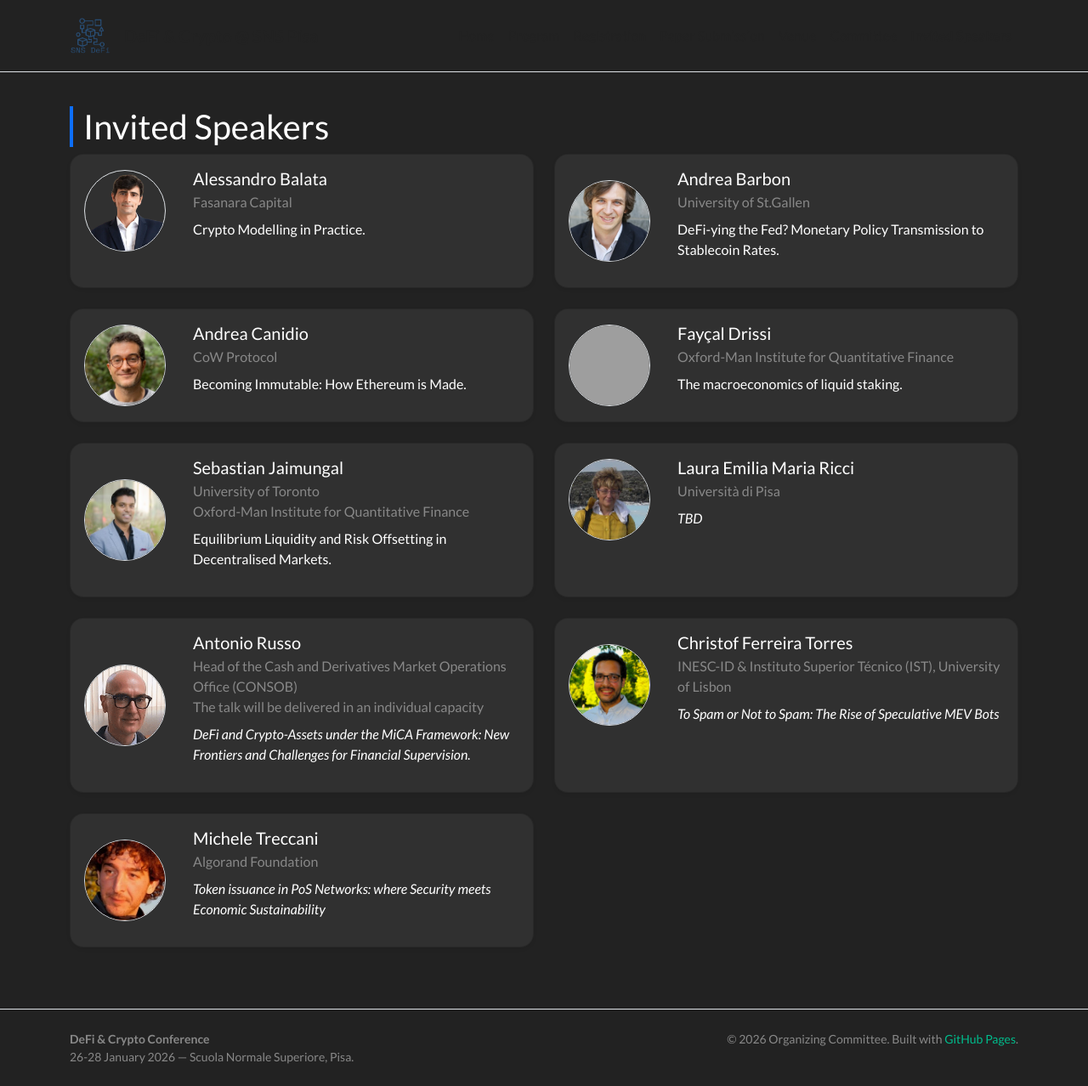
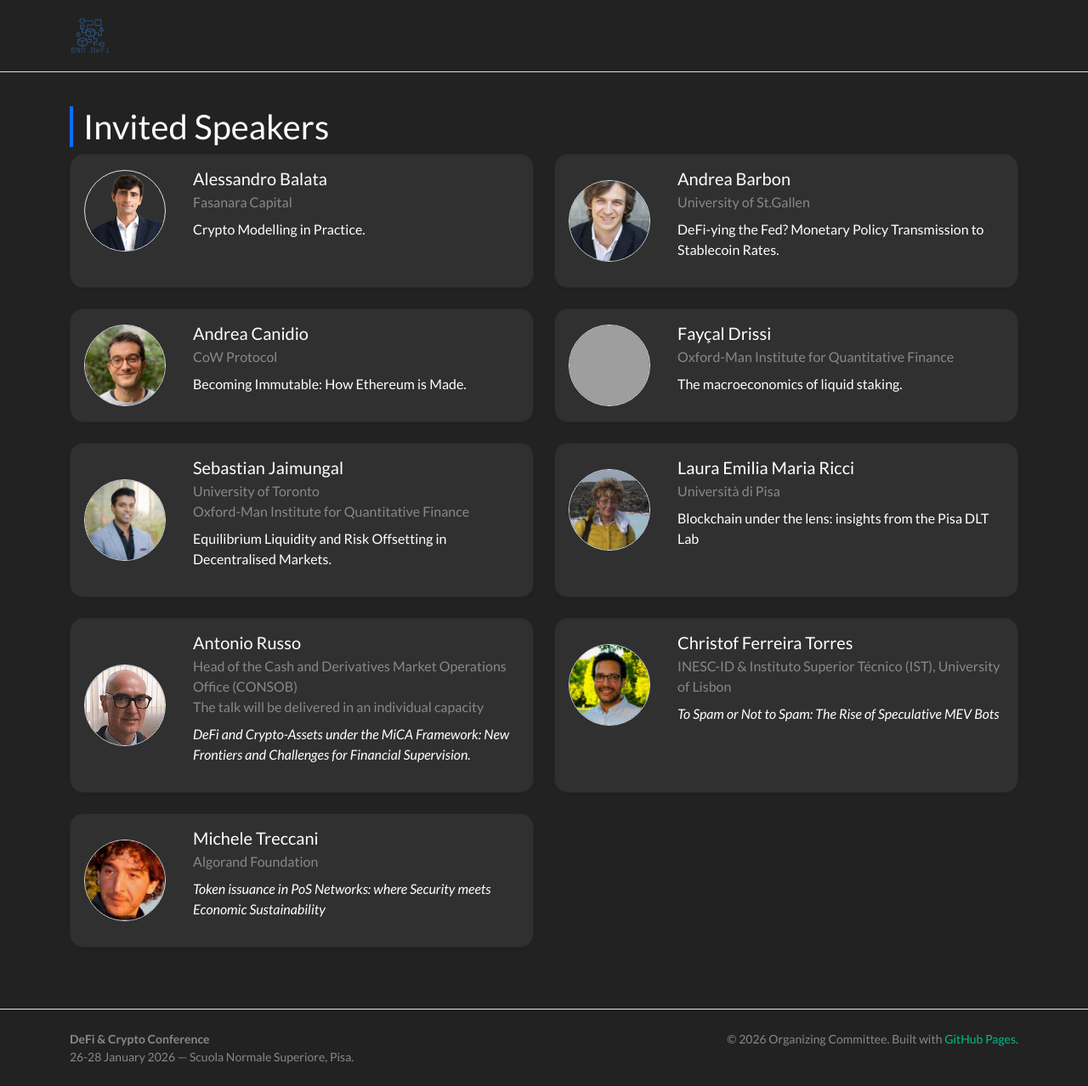
Before and after one commit to sns-defi/sns-defi.github.io, a Jekyll site: the page built from speakers.md, in a window 1280 px wide and 1278 px high. Shown: the whole window at 85% size. Built offline with Jekyll 4.4.1, drawn with Linux system fonts in a browser that asks for light colours; nearby versions of some CDN libraries; grey boxes are pictures that could not be loaded.

Commit message:
Update speakers.yml

```diff
--- a/_data/speakers.yml
+++ b/_data/speakers.yml
@@ -33,7 +33,7 @@
   affiliation: "Università di Pisa"
   image: "/assets/img/speakers/ricci.jpg"
   bio: |
-    <em>TBD</em>
+    Blockchain under the lens: insights from the Pisa DLT Lab
 
 - name: "Antonio Russo"
   affiliation: "Head of the Cash and Derivatives Market Operations Office (CONSOB)"
```
